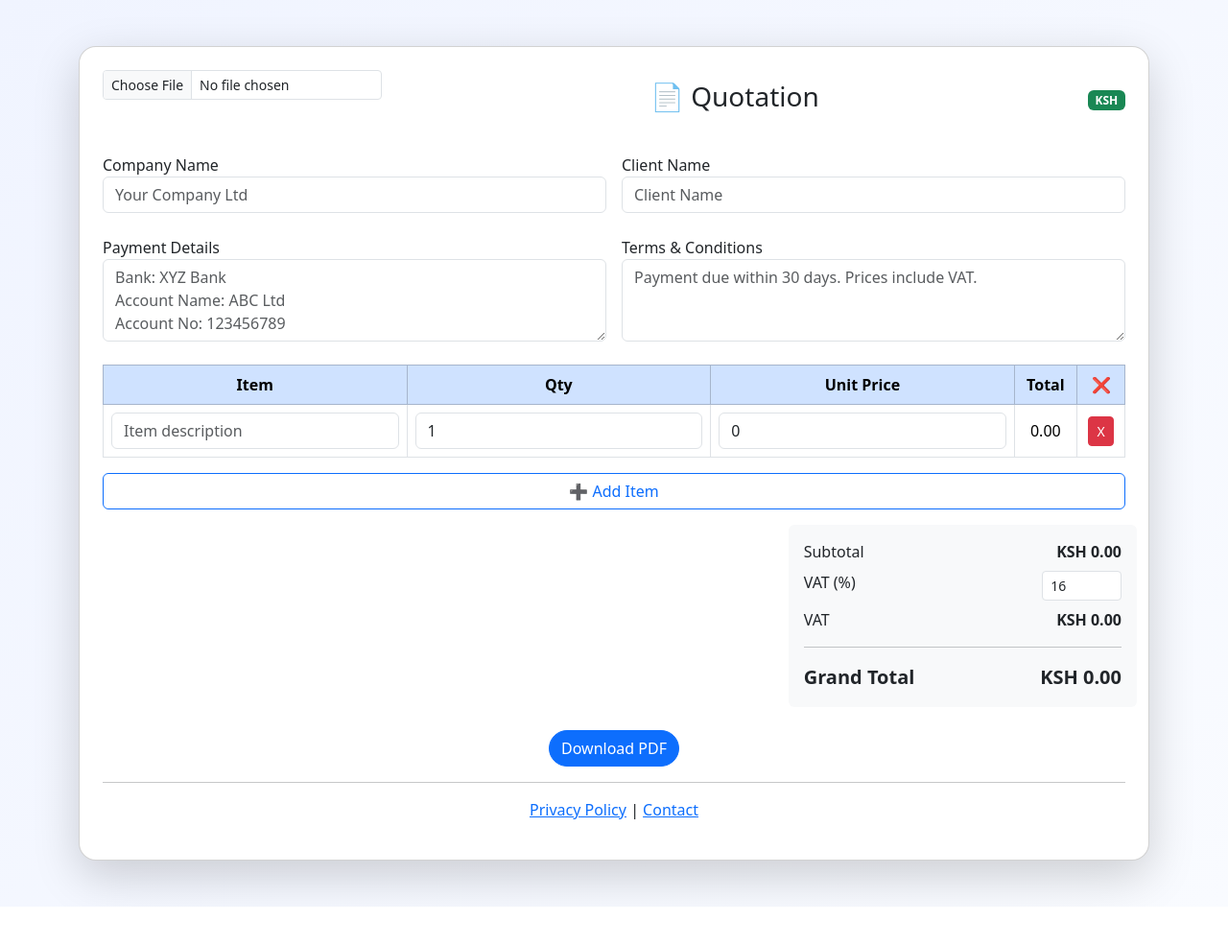
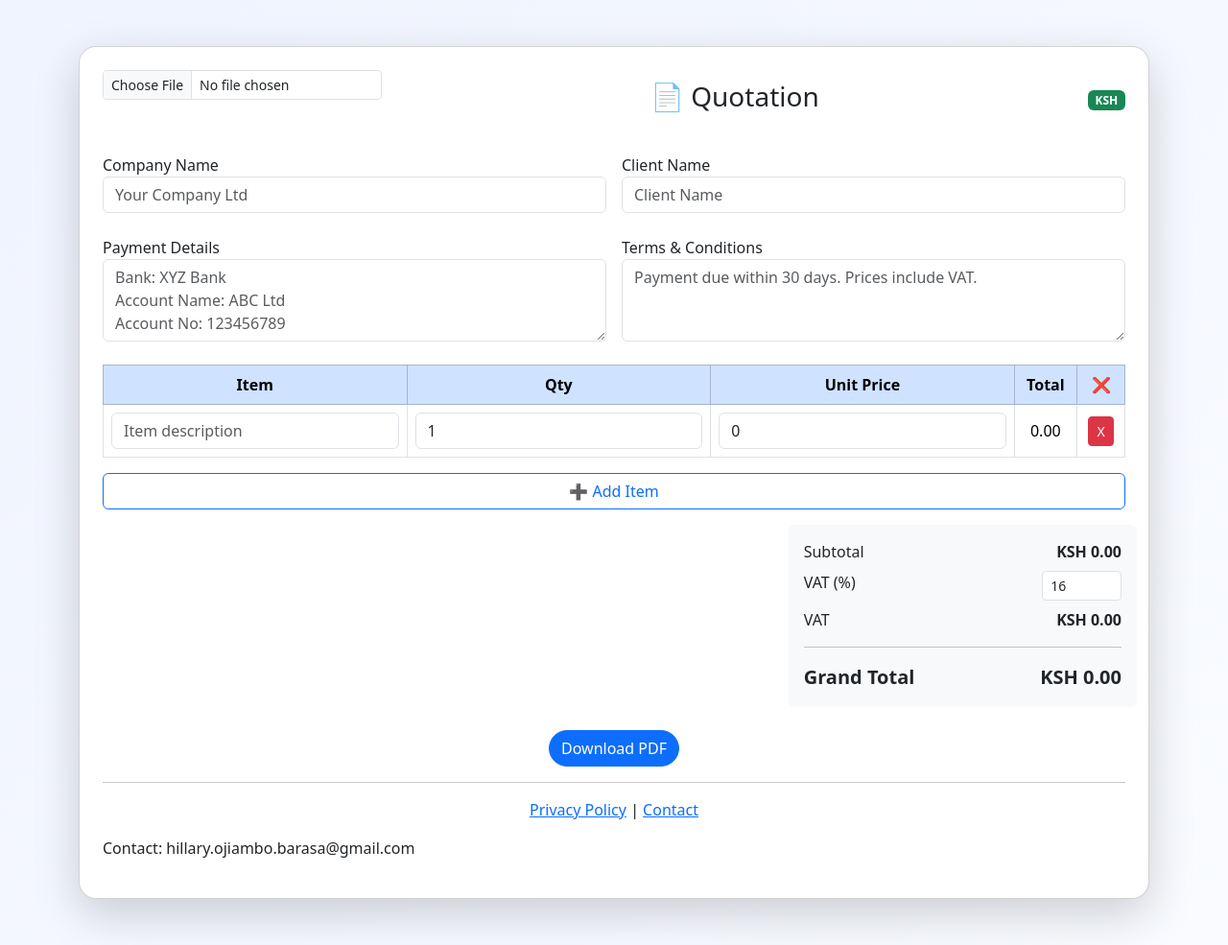
Before and after one commit to LarrryBarasa/LarrryBarasa.github.io, a plain HTML site: page index.html in a window 1280 px wide. Shown: the whole page at 96% size. Before the commit the page ends 945 px from the top, so only its background shows below. Drawn offline with nearby package versions, Linux system fonts and the light colour scheme.

Commit message:
Update index.html

```diff
--- a/index.html
+++ b/index.html
@@ -90,6 +90,9 @@ body { background: linear-gradient(135deg, #f0f4ff, #f9fbff); }
 </p>
 
 
+    <footer>
+  <p>Contact: hillary.ojiambo.barasa@gmail.com</p>
+</footer>
 
 </div>
 </div>
```
